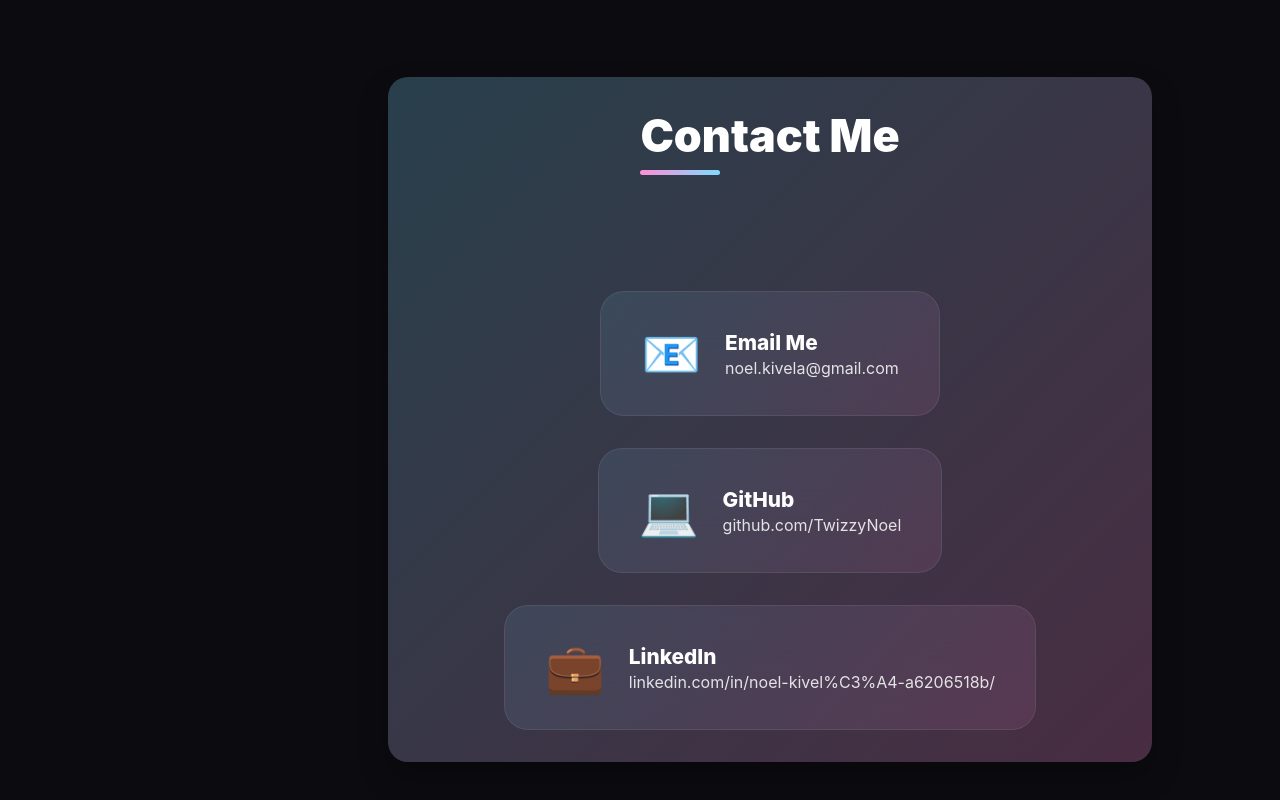
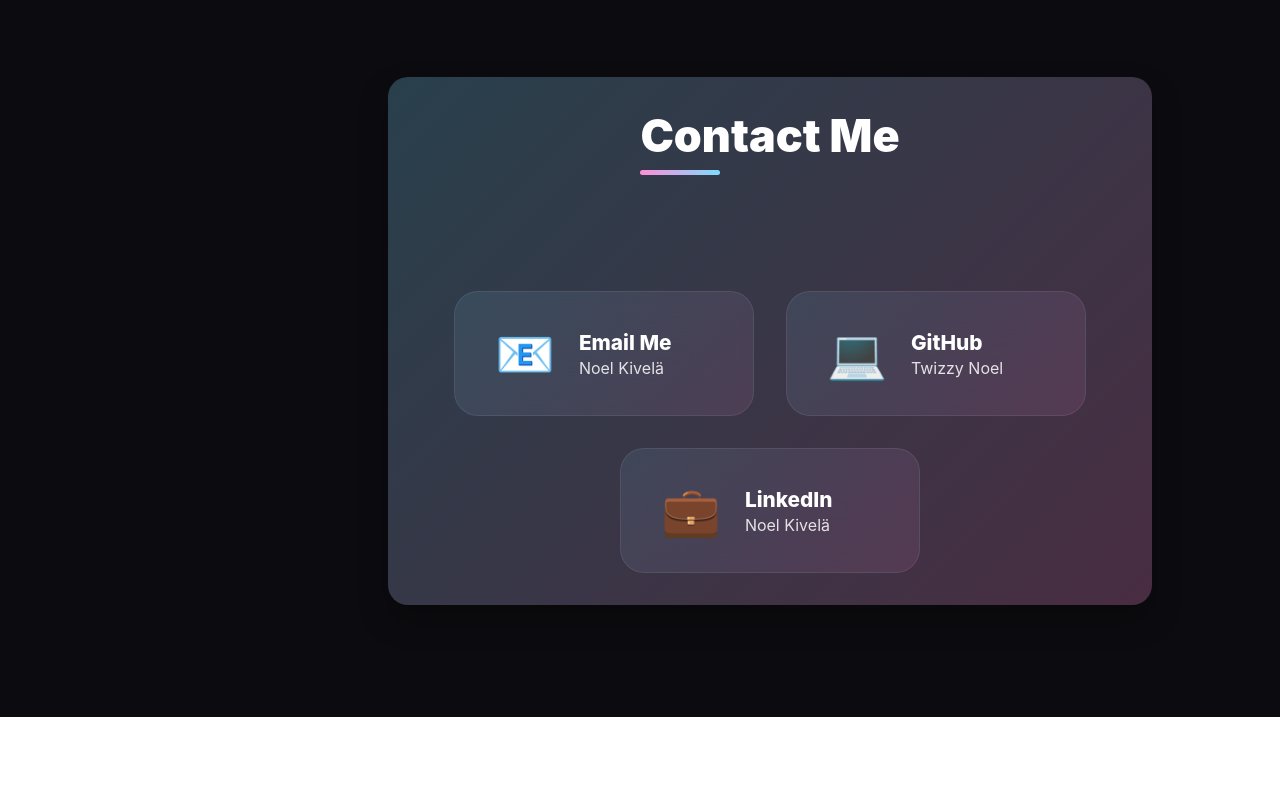
Before and after one commit to TwizzyNoel/2026Portfolio, a React (Vite) app: page / in a window 1280 px wide. Shown: the part 4364-5164 px from the top of the page. After the commit the page ends 5081 px from the top, so only its background shows below. Built offline with nearby package versions, Linux system fonts and the light colour scheme.

Commit message:
prettier links

```diff
--- a/src/App.jsx
+++ b/src/App.jsx
@@ -160,7 +160,7 @@
         <div className="contact-icon">📧</div>
         <div className="contact-text">
           <p>Email Me</p>
-          <span>noel.kivela@gmail.com</span>
+          <span>Noel Kivelä</span>
         </div>
       </a>
 
@@ -168,7 +168,7 @@
         <div className="contact-icon">💻</div>
         <div className="contact-text">
           <p>GitHub</p>
-          <span>github.com/TwizzyNoel</span>
+          <span>Twizzy Noel</span>
         </div>
       </a>
 
@@ -181,7 +181,7 @@
         <div className="contact-icon">💼</div>
         <div className="contact-text">
           <p>LinkedIn</p>
-          <span>linkedin.com/in/noel-kivel%C3%A4-a6206518b/</span>
+          <span>Noel Kivelä</span>
         </div>
       </a>
     </div>
```
